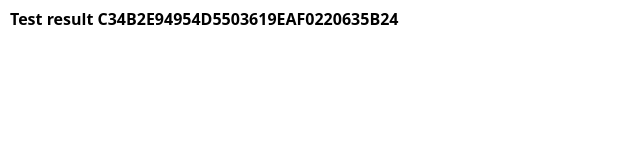
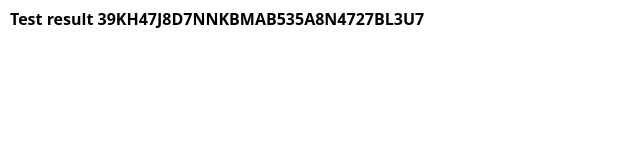
Before and after one commit to medisvit/39KH47J8D7NNKBMAB535A8N4727BL3U7, a plain HTML site: page index.html in a window 1280 px wide. Shown: the full height of the page, 0-640 px from the left. Drawn offline with nearby package versions, Linux system fonts and the light colour scheme.

Commit message:
Update index.html

```diff
--- a/index.html
+++ b/index.html
@@ -16,7 +16,7 @@
     />
   </head>
   <body style="font-size: 8px">
-    <h1 style="margin: 10px">Test result C34B2E94954D5503619EAF0220635B24</h1>
+    <h1 style="margin: 10px">Test result 39KH47J8D7NNKBMAB535A8N4727BL3U7</h1>
     <img src="test.jpg" alt="" style="max-width: 100%" />
   </body>
 </html>
```
